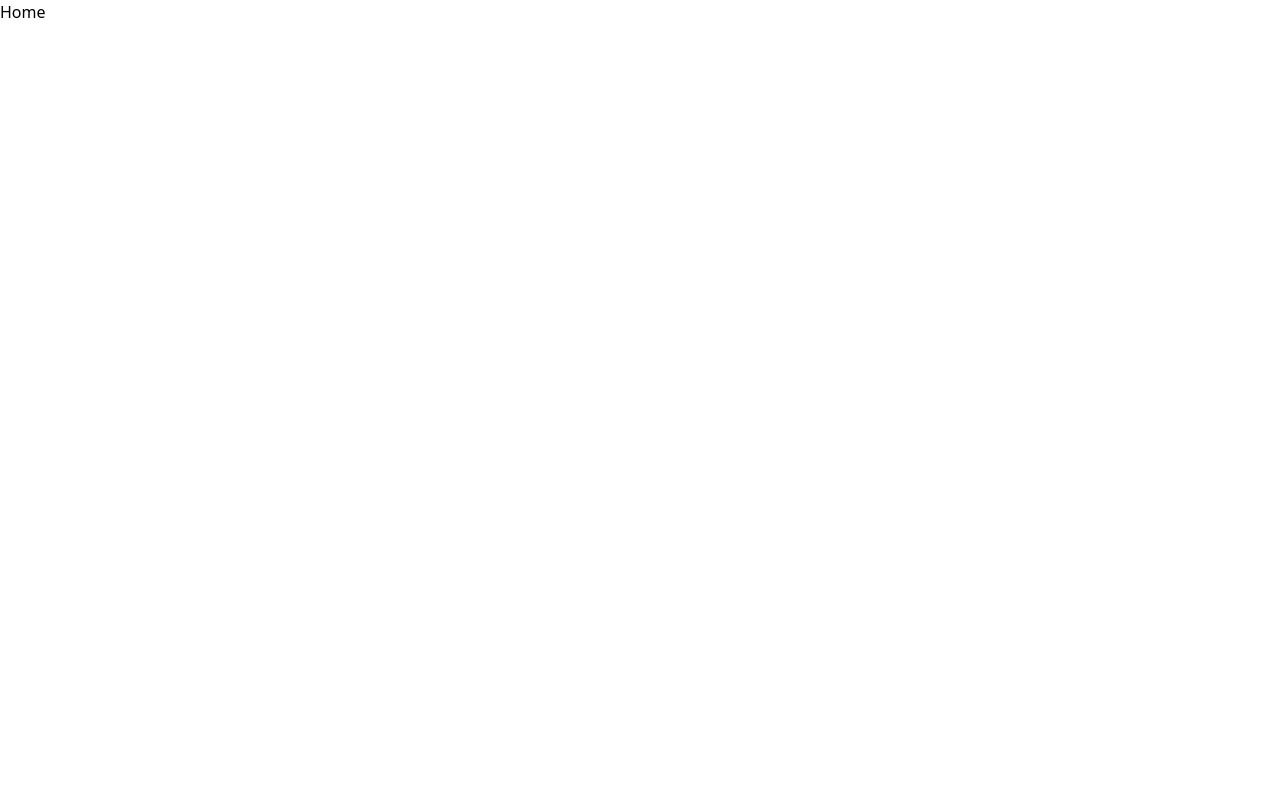
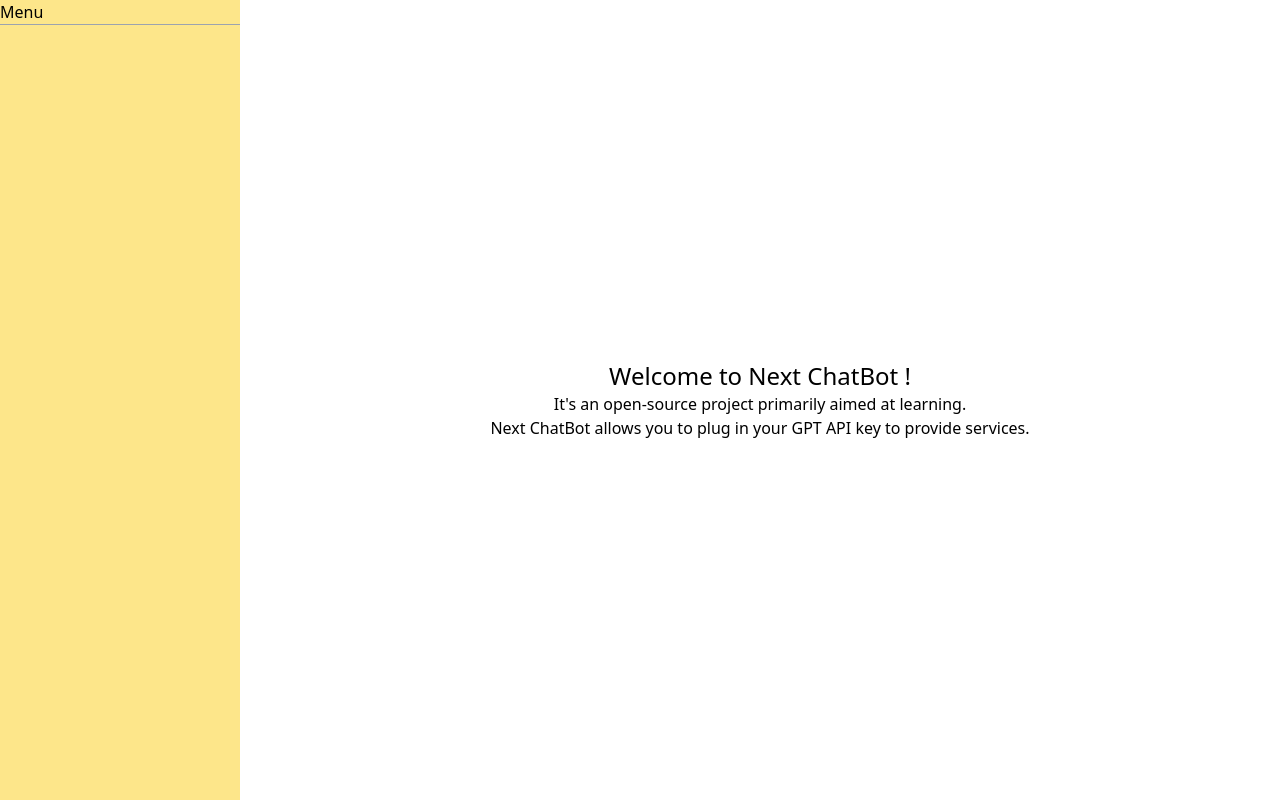
Before and after one commit to lesenelir/next-gpt, a Next.js app: page / in a window 1280 px wide. Built offline with nearby package versions, Linux system fonts and the light colour scheme.

Commit message:
feat: basic framework

```diff
--- /dev/null
+++ b/src/components/chat/Chat.tsx
@@ -0,0 +1,12 @@
+
+function Chat() {
+  return (
+    <div className={'flex-1 flex flex-col items-center justify-center'}>
+      <h2 className={'text-2xl'}>Welcome to Next ChatBot !</h2>
+      <p>It&apos;s an open-source project primarily aimed at learning.</p>
+      <p>Next ChatBot allows you to plug in your GPT API key to provide services. </p>
+    </div>
+  )
+}
+
+export default Chat
--- /dev/null
+++ b/src/components/menu/Menu.tsx
@@ -0,0 +1,13 @@
+import Divide from "@/components/utils/Divide"
+
+function Menu() {
+
+  return (
+    <div className={'w-60 bg-amber-200'}>
+      Menu
+      <Divide/>
+    </div>
+  )
+}
+
+export default Menu
--- /dev/null
+++ b/src/components/utils/Divide.tsx
@@ -0,0 +1,7 @@
+function Divide() {
+  return (
+    <hr className={'w-full border-t border-gray-400'}/>
+  )
+}
+
+export default Divide
--- a/src/pages/index.tsx
+++ b/src/pages/index.tsx
@@ -1,7 +1,20 @@
+import Head from 'next/head'
+import Menu from "@/components/menu/Menu"
+import Chat from "@/components/chat/Chat"
+
 function Home() {
   return (
     <>
-      Home
+      <Head>
+        <title>Next GPT</title>
+        <meta name="description" content="A chatbot built using Next.js framework"/>
+        <link rel="icon" href={`/favicon.ico`}/>
+      </Head>
+
+      <div className={'h-screen flex flex-row'}>
+        <Menu/>
+        <Chat/>
+      </div>
     </>
   )
 }
```
